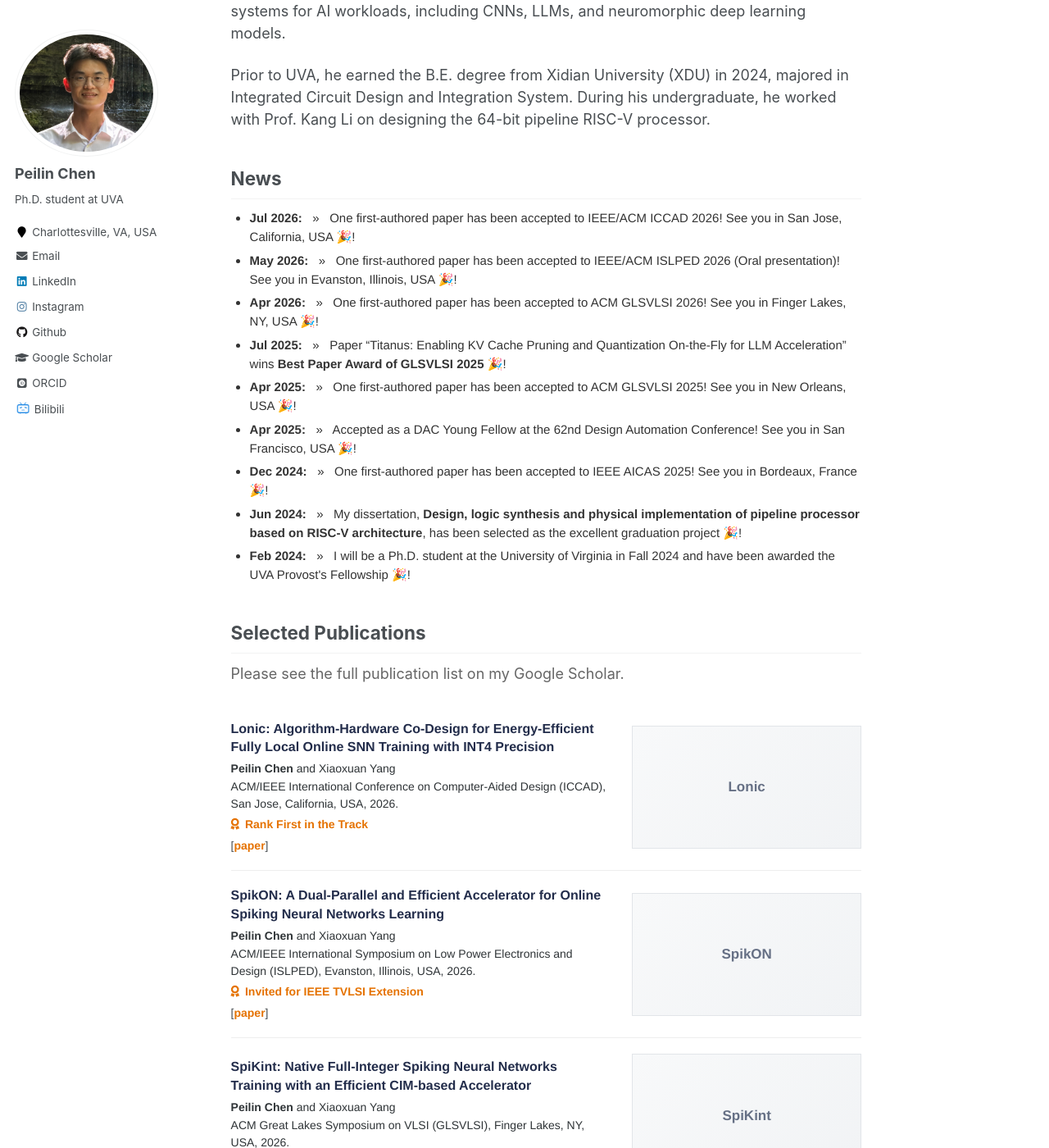
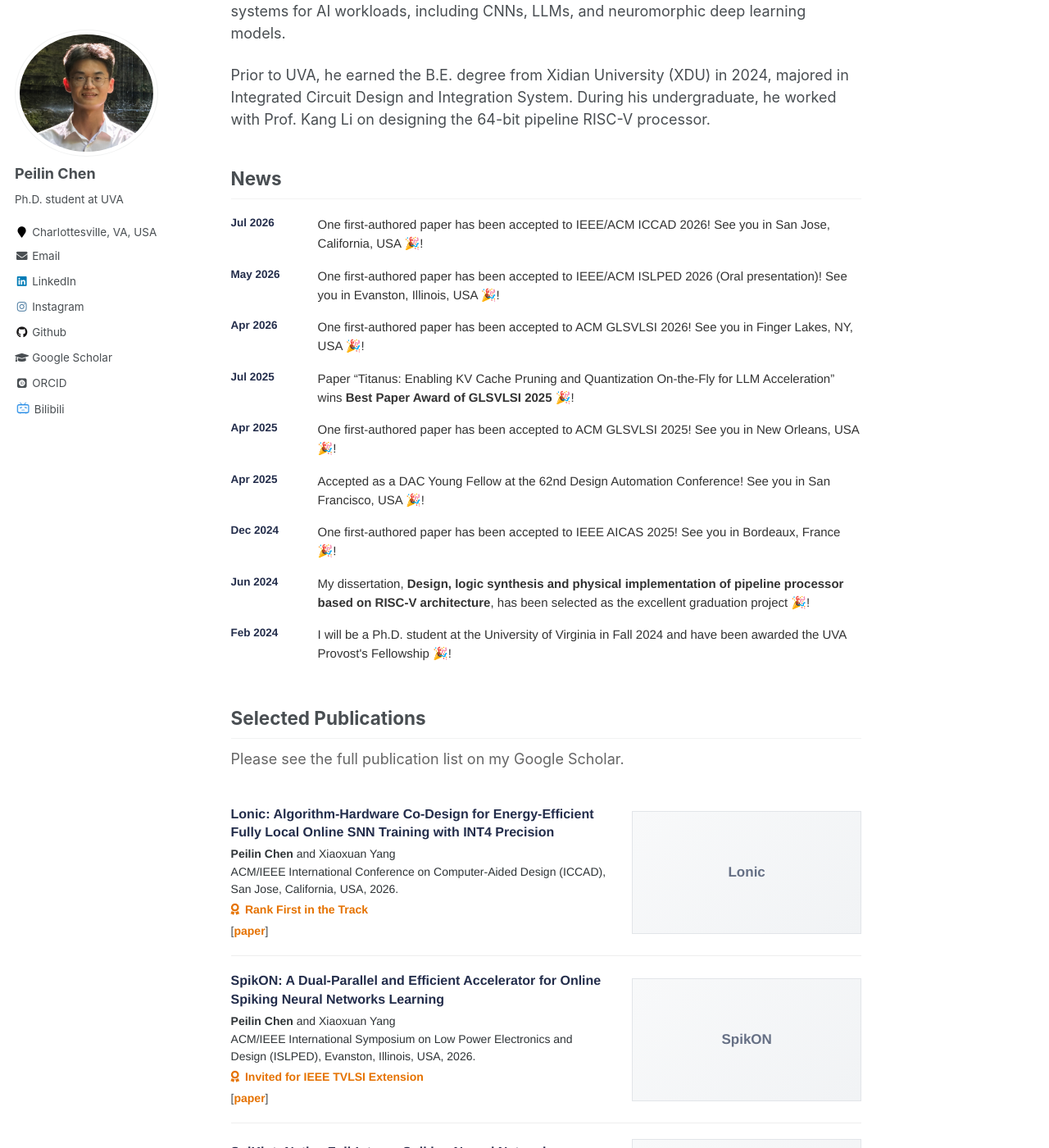
Before and after one commit to peilin-chen/peilin-chen.github.io, a Jekyll site: the page built from _pages/about.md, in a window 1280 px wide and 1400 px high, scrolled down 342 px. Shown: the whole window at 82% size. Built offline with Jekyll 4.4.1, drawn with Linux system fonts in a browser that asks for light colours; some web fonts are replaced.

Commit message:
Refactor news section with improved HTML and CSS
Updated the news section layout and styling for better presentation.

```diff
--- a/_pages/about.md
+++ b/_pages/about.md
@@ -23,63 +23,80 @@ During his undergraduate, he worked with Prof. Kang Li on designing the 64-bit p
 
 ## News
 
-<div class="simple-news">
-<ul>
+<div class="news-list">
 
-  <li>
-    <strong>Jul 2026:</strong> &nbsp; » &nbsp;
-    One first-authored paper has been accepted to IEEE/ACM ICCAD 2026! See you in San Jose, California, USA 🎉!
-  </li>
+  <div class="news-row">
+    <div class="news-date">Jul 2026</div>
+    <div class="news-text">
+      One first-authored paper has been accepted to IEEE/ACM ICCAD 2026! See you in San Jose, California, USA 🎉!
+    </div>
+  </div>
 
-  <li>
-    <strong>May 2026:</strong> &nbsp; » &nbsp;
-    One first-authored paper has been accepted to IEEE/ACM ISLPED 2026
-    (Oral presentation)! See you in Evanston, Illinois, USA 🎉!
-  </li>
+  <div class="news-row">
+    <div class="news-date">May 2026</div>
+    <div class="news-text">
+      One first-authored paper has been accepted to IEEE/ACM ISLPED 2026
+      (Oral presentation)! See you in Evanston, Illinois, USA 🎉!
+    </div>
+  </div>
 
-  <li>
-    <strong>Apr 2026:</strong> &nbsp; » &nbsp;
-    One first-authored paper has been accepted to ACM GLSVLSI 2026!
-    See you in Finger Lakes, NY, USA 🎉!
-  </li>
+  <div class="news-row">
+    <div class="news-date">Apr 2026</div>
+    <div class="news-text">
+      One first-authored paper has been accepted to ACM GLSVLSI 2026!
+      See you in Finger Lakes, NY, USA 🎉!
+    </div>
+  </div>
 
-  <li>
-    <strong>Jul 2025:</strong> &nbsp; » &nbsp;
-    Paper “Titanus: Enabling KV Cache Pruning and Quantization On-the-Fly for LLM Acceleration”
-    wins <strong>Best Paper Award of GLSVLSI 2025</strong> 🎉!
-  </li>
+  <div class="news-row">
+    <div class="news-date">Jul 2025</div>
+    <div class="news-text">
+      Paper “Titanus: Enabling KV Cache Pruning and Quantization On-the-Fly for LLM Acceleration”
+      wins <strong>Best Paper Award of GLSVLSI 2025</strong> 🎉!
+    </div>
+  </div>
 
-  <li>
-    <strong>Apr 2025:</strong> &nbsp; » &nbsp;
-    One first-authored paper has been accepted to ACM GLSVLSI 2025!
-    See you in New Orleans, USA 🎉!
-  </li>
+  <div class="news-row">
+    <div class="news-date">Apr 2025</div>
+    <div class="news-text">
+      One first-authored paper has been accepted to ACM GLSVLSI 2025!
+      See you in New Orleans, USA 🎉!
+    </div>
+  </div>
 
-  <li>
-    <strong>Apr 2025:</strong> &nbsp; » &nbsp;
-    Accepted as a DAC Young Fellow at the 62nd Design Automation Conference!
-    See you in San Francisco, USA 🎉!
-  </li>
+  <div class="news-row">
+    <div class="news-date">Apr 2025</div>
+    <div class="news-text">
+      Accepted as a DAC Young Fellow at the 62nd Design Automation Conference!
+      See you in San Francisco, USA 🎉!
+    </div>
+  </div>
 
-  <li>
-    <strong>Dec 2024:</strong> &nbsp; » &nbsp;
-    One first-authored paper has been accepted to IEEE AICAS 2025!
-    See you in Bordeaux, France 🎉!
-  </li>
+  <div class="news-row">
+    <div class="news-date">Dec 2024</div>
+    <div class="news-text">
+      One first-authored paper has been accepted to IEEE AICAS 2025!
+      See you in Bordeaux, France 🎉!
+    </div>
+  </div>
 
-  <li>
-    <strong>Jun 2024:</strong> &nbsp; » &nbsp;
-    My dissertation, <strong>Design, logic synthesis and physical implementation of pipeline processor based on RISC-V architecture</strong>,
-    has been selected as the excellent graduation project 🎉!
-  </li>
+  <div class="news-row">
+    <div class="news-date">Jun 2024</div>
+    <div class="news-text">
+      My dissertation,
+      <strong>Design, logic synthesis and physical implementation of pipeline processor based on RISC-V architecture</strong>,
+      has been selected as the excellent graduation project 🎉!
+    </div>
+  </div>
 
-  <li>
-    <strong>Feb 2024:</strong> &nbsp; » &nbsp;
-    I will be a Ph.D. student at the University of Virginia in Fall 2024
-    and have been awarded the UVA Provost's Fellowship 🎉!
-  </li>
+  <div class="news-row">
+    <div class="news-date">Feb 2024</div>
+    <div class="news-text">
+      I will be a Ph.D. student at the University of Virginia in Fall 2024
+      and have been awarded the UVA Provost's Fellowship 🎉!
+    </div>
+  </div>
 
-</ul>
 </div>
 
 
@@ -317,30 +334,63 @@ During his undergraduate, he worked with Prof. Kang Li on designing the 64-bit p
    Ruokai Yin-style simple list
    ========================================================= */
 
-.simple-news {
-    margin-top: 4px;
-    margin-bottom: 28px;
+.news-list {
+    margin-top: 8px;
+    margin-bottom: 32px;
 }
 
-.simple-news ul {
-    margin: 6px 0 0 0;
-    padding-left: 22px;
+.news-row {
+    display: grid;
+    grid-template-columns: 88px minmax(0, 1fr);
+    column-gap: 18px;
+
+    padding: 8px 0;
+
+    align-items: start;
 }
 
-.simple-news li {
+.news-date {
     font-family: "Helvetica Neue", Helvetica, Arial, sans-serif;
-    font-size: 15px;
+
+    font-size: 13.5px;
+    font-weight: 600;
+
     line-height: 1.55;
 
-    margin-bottom: 5px;
-    padding-left: 1px;
+    color: #232D4B;
+
+    white-space: nowrap;
+}
+
+.news-text {
+    font-family: "Helvetica Neue", Helvetica, Arial, sans-serif;
+
+    font-size: 15px;
+    font-weight: 400;
+
+    line-height: 1.55;
 
     color: #333;
 }
 
-.news-date {
+.news-text strong {
     font-weight: 600;
-    color: #333;
+}
+
+@media (max-width: 600px) {
+
+    .news-row {
+        grid-template-columns: 1fr;
+        row-gap: 2px;
+
+        padding: 8px 0;
+    }
+
+    .news-date {
+        font-size: 13px;
+        color: #667085;
+    }
+
 }
 
 
```
